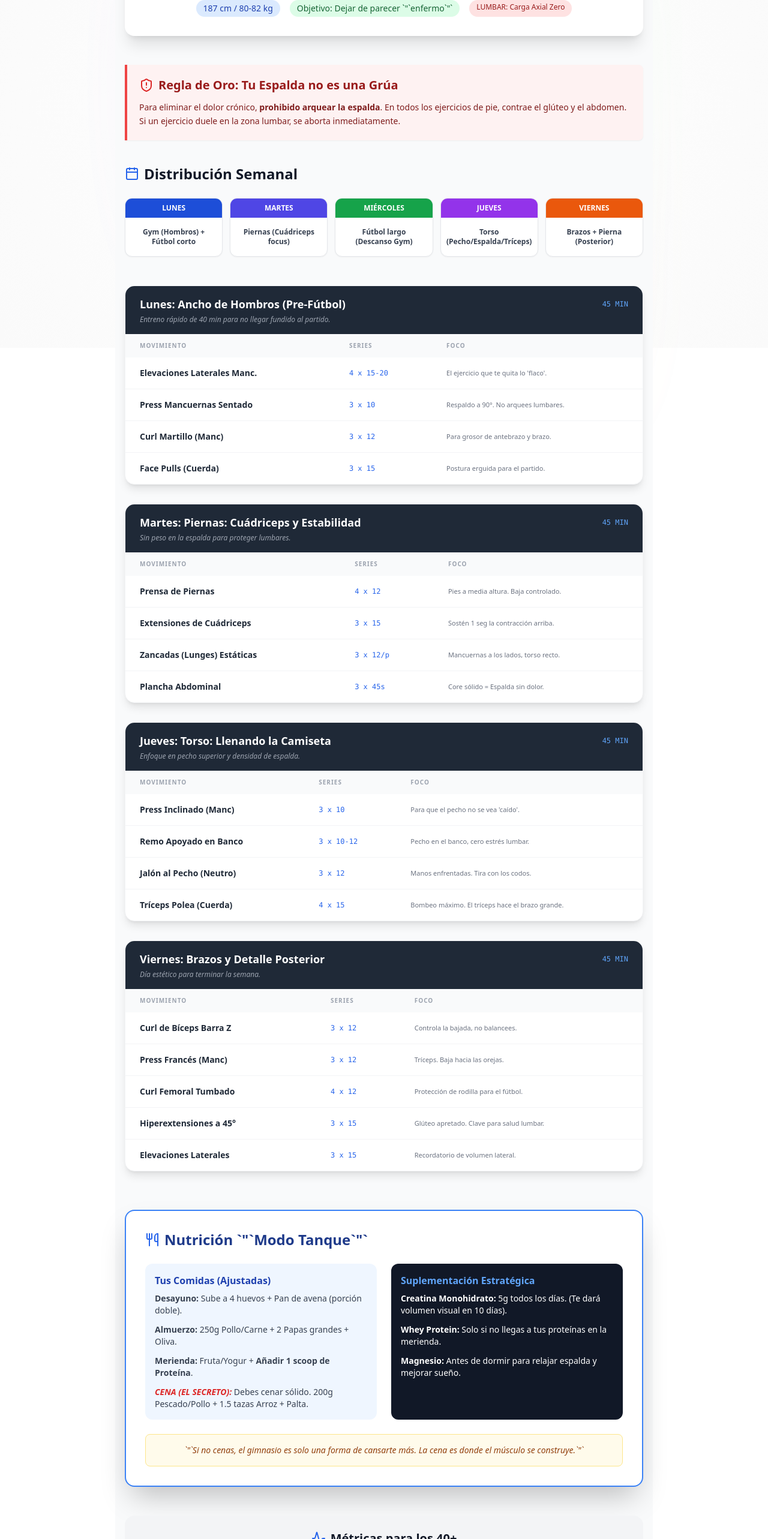
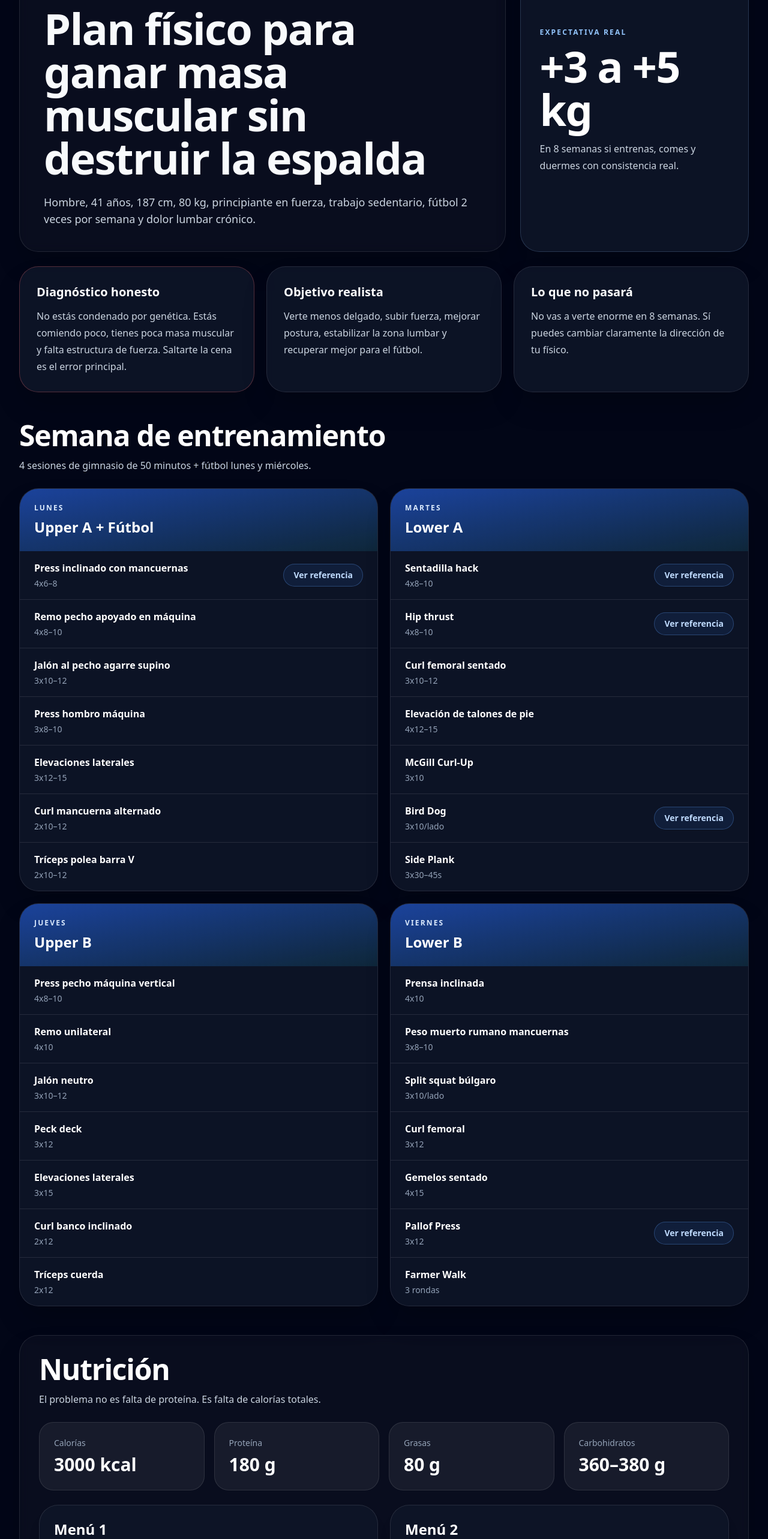
Before and after one commit to pabloBritoJal/industry4.0, a Next.js app: page /fitSection in a window 1280 px wide. Shown: the part 220-2786 px from the top of the page at 60% size. Built offline with nearby package versions, Linux system fonts and the light colour scheme.

Commit message:
Update page.tsx
Fit page

```diff
--- a/app/fitSection/page.tsx
+++ b/app/fitSection/page.tsx
@@ -1,359 +1,315 @@
-"use client";
-import React from "react";
-import {
-  Dumbbell,
-  Activity,
-  ShieldAlert,
-  Zap,
-  Calendar,
-  Utensils,
-} from "lucide-react";
+"use client"
+// app/training-plan/page.tsx
 
-export default function AntiFlacoProgram() {
+const workouts = [
+  {
+    day: "Lunes",
+    title: "Upper A + Fútbol",
+    exercises: [
+      ["Press inclinado con mancuernas", "4x6–8", "https://weighttraining.guide/exercises/incline-dumbbell-bench-press/"],
+      ["Remo pecho apoyado en máquina", "4x8–10", "#"],
+      ["Jalón al pecho agarre supino", "3x10–12", "#"],
+      ["Press hombro máquina", "3x8–10", "#"],
+      ["Elevaciones laterales", "3x12–15", "#"],
+      ["Curl mancuerna alternado", "2x10–12", "#"],
+      ["Tríceps polea barra V", "2x10–12", "#"],
+    ],
+  },
+  {
+    day: "Martes",
+    title: "Lower A",
+    exercises: [
+      ["Sentadilla hack", "4x8–10", "https://weighttraining.guide/exercises/hack-squat/"],
+      ["Hip thrust", "4x8–10", "https://weighttraining.guide/exercises/hip-thrust/"],
+      ["Curl femoral sentado", "3x10–12", "#"],
+      ["Elevación de talones de pie", "4x12–15", "#"],
+      ["McGill Curl-Up", "3x10", "#"],
+      ["Bird Dog", "3x10/lado", "https://getfitcraft.com/exercises/bird-dogs"],
+      ["Side Plank", "3x30–45s", "#"],
+    ],
+  },
+  {
+    day: "Jueves",
+    title: "Upper B",
+    exercises: [
+      ["Press pecho máquina vertical", "4x8–10", "#"],
+      ["Remo unilateral", "4x10", "#"],
+      ["Jalón neutro", "3x10–12", "#"],
+      ["Peck deck", "3x12", "#"],
+      ["Elevaciones laterales", "3x15", "#"],
+      ["Curl banco inclinado", "2x12", "#"],
+      ["Tríceps cuerda", "2x12", "#"],
+    ],
+  },
+  {
+    day: "Viernes",
+    title: "Lower B",
+    exercises: [
+      ["Prensa inclinada", "4x10", "#"],
+      ["Peso muerto rumano mancuernas", "3x8–10", "#"],
+      ["Split squat búlgaro", "3x10/lado", "#"],
+      ["Curl femoral", "3x12", "#"],
+      ["Gemelos sentado", "4x15", "#"],
+      ["Pallof Press", "3x12", "https://www.puregym.com/exercises/abs/pallof-press/"],
+      ["Farmer Walk", "3 rondas", "#"],
+    ],
+  },
+];
+
+const metrics = [
+  "Peso corporal 3 veces por semana al despertar",
+  "Promedio semanal objetivo: +0.3 a +0.5 kg",
+  "Fotos cada 2 semanas: frente, perfil y espalda",
+  "Registro de cargas: peso, repeticiones y ejercicio",
+  "Dolor lumbar escala 1–10",
+  "Energía en fútbol y recuperación",
+];
+
+const macros = [
+  ["Calorías", "3000 kcal"],
+  ["Proteína", "180 g"],
+  ["Grasas", "80 g"],
+  ["Carbohidratos", "360–380 g"],
+];
+
+export default function TrainingPlanPage() {
   return (
-    <main className="px-4 py-8 max-w-4xl mx-auto bg-gray-50 min-h-screen text-gray-900 font-sans">
-      {/* HEADER - PERFIL REFINADO */}
-      <section className="text-center mb-12 bg-white p-8 rounded-2xl shadow-xl border-t-4 border-blue-600">
-        <h1 className="text-4xl font-extrabold text-gray-900 mb-4 tracking-tight">
-          Protocolo de Volumen{" "}
-          <span className="text-blue-600">Ecto-Power 40+</span>
+    <main className="min-h-screen bg-slate-950 text-slate-50">
+      <div className="absolute inset-0 -z-10 bg-[radial-gradient(circle_at_top_left,rgba(37,99,235,0.35),transparent_34rem),linear-gradient(135deg,#020617_0%,#0f172a_48%,#111827_100%)]" />
+
+      <div className="mx-auto max-w-7xl px-4 py-6 sm:px-6 lg:px-8 lg:py-10">
+        <section className="grid gap-6 lg:grid-cols-[1.7fr_0.8fr]">
+          <div className="rounded-[2rem] border border-white/10 bg-white/[0.03] p-6 shadow-2xl backdrop-blur md:p-10">
+            <span className="mb-5 inline-flex rounded-full border border-blue-400/30 bg-blue-500/10 px-4 py-2 text-xs font-bold uppercase tracking-[0.18em] text-blue-200">
+              Plan 8 semanas · Hipertrofia + fútbol + lumbar
+            </span>
+
+            <h1 className="max-w-5xl text-4xl font-black leading-[0.95] tracking-tight sm:text-5xl lg:text-7xl">
+              Plan físico para ganar masa muscular sin destruir la espalda
             </h1>
-        <div className="flex flex-wrap justify-center gap-4 text-sm font-medium text-gray-600">
-          <span className="bg-blue-100 text-blue-800 px-3 py-1 rounded-full">
-            187 cm / 80-82 kg
-          </span>
-          <span className="bg-green-100 text-green-800 px-3 py-1 rounded-full">
-            Objetivo: Dejar de parecer `&quot;`enfermo`&quot;`
-          </span>
-          <span className="bg-red-100 text-red-800 px-3 py-1 rounded-full text-xs">
-            LUMBAR: Carga Axial Zero
-          </span>
+
+            <p className="mt-6 max-w-3xl text-base leading-8 text-slate-300 md:text-lg">
+              Hombre, 41 años, 187 cm, 80 kg, principiante en fuerza, trabajo
+              sedentario, fútbol 2 veces por semana y dolor lumbar crónico.
+            </p>
           </div>
+
+          <aside className="flex rounded-[2rem] border border-blue-300/20 bg-slate-900/80 p-6 shadow-2xl backdrop-blur md:p-8">
+            <div className="my-auto">
+              <p className="text-xs font-bold uppercase tracking-[0.18em] text-blue-300">
+                Expectativa real
+              </p>
+              <p className="mt-3 text-6xl font-black tracking-tight text-white sm:text-7xl">
+                +3 a +5 kg
+              </p>
+              <p className="mt-4 leading-7 text-slate-300">
+                En 8 semanas si entrenas, comes y duermes con consistencia real.
+              </p>
+            </div>
+          </aside>
         </section>
 
-      {/* RESTRICCIONES CRÍTICAS */}
-      <section className="mb-10 bg-red-50 border-l-4 border-red-500 p-5 rounded-r-lg shadow-sm">
-        <div className="flex items-center mb-3">
-          <ShieldAlert className="text-red-600 mr-2" />
-          <h2 className="text-xl font-bold text-red-800">
-            Regla de Oro: Tu Espalda no es una Grúa
-          </h2>
-        </div>
-        <p className="text-red-900 text-sm leading-relaxed">
-          Para eliminar el dolor crónico,{" "}
-          <strong>prohibido arquear la espalda</strong>. En todos los ejercicios
-          de pie, contrae el glúteo y el abdomen. Si un ejercicio duele en la
-          zona lumbar, se aborta inmediatamente.
-        </p>
+        <section className="mt-6 grid gap-5 md:grid-cols-3">
+          <InfoCard
+            variant="danger"
+            title="Diagnóstico honesto"
+            text="No estás condenado por genética. Estás comiendo poco, tienes poca masa muscular y falta estructura de fuerza. Saltarte la cena es el error principal."
+          />
+          <InfoCard
+            title="Objetivo realista"
+            text="Verte menos delgado, subir fuerza, mejorar postura, estabilizar la zona lumbar y recuperar mejor para el fútbol."
+          />
+          <InfoCard
+            title="Lo que no pasará"
+            text="No vas a verte enorme en 8 semanas. Sí puedes cambiar claramente la dirección de tu físico."
+          />
         </section>
 
-      {/* CALENDARIO SEMANAL AJUSTADO */}
-      <section className="mb-12">
-        <h2 className="text-2xl font-bold mb-6 flex items-center">
-          <Calendar className="mr-2 text-blue-600" /> Distribución Semanal
-        </h2>
-        <div className="grid grid-cols-1 md:grid-cols-5 gap-3">
-          {[
-            { d: "Lunes", t: "Gym (Hombros) + Fútbol corto", c: "bg-blue-700" },
-            {
-              d: "Martes",
-              t: "Piernas (Cuádriceps focus)",
-              c: "bg-indigo-600",
-            },
-            {
-              d: "Miércoles",
-              t: "Fútbol largo (Descanso Gym)",
-              c: "bg-green-600",
-            },
-            {
-              d: "Jueves",
-              t: "Torso (Pecho/Espalda/Tríceps)",
-              c: "bg-purple-600",
-            },
-            {
-              d: "Viernes",
-              t: "Brazos + Pierna (Posterior)",
-              c: "bg-orange-600",
-            },
-          ].map((day, i) => (
-            <div
-              key={i}
-              className="bg-white rounded-xl shadow-sm overflow-hidden border border-gray-200"
+        <section className="mt-12">
+          <SectionHeader
+            title="Semana de entrenamiento"
+            description="4 sesiones de gimnasio de 50 minutos + fútbol lunes y miércoles."
+          />
+
+          <div className="mt-6 grid gap-5 lg:grid-cols-2">
+            {workouts.map((workout) => (
+              <article
+                key={workout.day}
+                className="overflow-hidden rounded-[2rem] border border-white/10 bg-slate-900/80 shadow-2xl backdrop-blur"
               >
-              <div
-                className={`${day.c} text-white text-center py-2 text-xs font-bold uppercase`}
+                <div className="bg-gradient-to-br from-blue-600/60 to-cyan-400/10 p-6">
+                  <p className="text-xs font-black uppercase tracking-[0.18em] text-blue-100">
+                    {workout.day}
+                  </p>
+                  <h3 className="mt-2 text-2xl font-black text-white">
+                    {workout.title}
+                  </h3>
+                </div>
+
+                <ul className="divide-y divide-white/10">
+                  {workout.exercises.map(([name, reps, link]) => (
+                    <li
+                      key={name}
+                      className="flex flex-col gap-3 px-6 py-4 sm:flex-row sm:items-center sm:justify-between"
                     >
-                {day.d}
+                      <div>
+                        <p className="font-bold text-white">{name}</p>
+                        <p className="mt-1 text-sm text-slate-400">{reps}</p>
                       </div>
-              <div className="p-4 text-center text-xs font-semibold text-gray-700 min-h-[60px] flex items-center justify-center">
-                {day.t}
-              </div>
-            </div>
+
+                      {link !== "#" && (
+                        <a
+                          href={link}
+                          target="_blank"
+                          rel="noreferrer"
+                          className="w-fit rounded-full border border-blue-400/30 bg-blue-500/10 px-4 py-2 text-sm font-bold text-blue-200 transition hover:border-blue-300/60 hover:bg-blue-500/20"
+                        >
+                          Ver referencia
+                        </a>
+                      )}
+                    </li>
+                  ))}
+                </ul>
+              </article>
             ))}
           </div>
         </section>
 
-      {/* BLOQUES DE ENTRENAMIENTO */}
-      <div className="space-y-8">
-        <RoutineBlock
-          day="Lunes"
-          title="Ancho de Hombros (Pre-Fútbol)"
-          notes="Entreno rápido de 40 min para no llegar fundido al partido."
-          exercises={[
-            {
-              name: "Elevaciones Laterales Manc.",
-              sets: "4 x 15-20",
-              notes: "El ejercicio que te quita lo 'flaco'.",
-            },
-            {
-              name: "Press Mancuernas Sentado",
-              sets: "3 x 10",
-              notes: "Respaldo a 90°. No arquees lumbares.",
-            },
-            {
-              name: "Curl Martillo (Manc)",
-              sets: "3 x 12",
-              notes: "Para grosor de antebrazo y brazo.",
-            },
-            {
-              name: "Face Pulls (Cuerda)",
-              sets: "3 x 15",
-              notes: "Postura erguida para el partido.",
-            },
+        <section className="mt-12 rounded-[2rem] border border-white/10 bg-white/[0.03] p-5 shadow-2xl backdrop-blur md:p-8">
+          <SectionHeader
+            title="Nutrición"
+            description="El problema no es falta de proteína. Es falta de calorías totales."
+          />
+
+          <div className="mt-6 grid gap-4 sm:grid-cols-2 lg:grid-cols-4">
+            {macros.map(([label, value]) => (
+              <div
+                key={label}
+                className="rounded-3xl border border-white/10 bg-white/[0.06] p-6"
+              >
+                <p className="text-sm text-slate-400">{label}</p>
+                <p className="mt-2 text-3xl font-black text-white">{value}</p>
+              </div>
+            ))}
+          </div>
+
+          <div className="mt-6 grid gap-5 lg:grid-cols-2">
+            <MenuCard
+              title="Menú 1"
+              items={[
+                "4 huevos, avena, banana, tostadas y café con leche.",
+                "Pollo, arroz, verduras y aceite de oliva.",
+                "Yogurt griego, granola, fruta y nueces.",
+                "Carne o pollo, papa/arroz, palta y verduras.",
+                "Antes de dormir: leche o yogurt con fruta.",
               ]}
             />
 
-        <RoutineBlock
-          day="Martes"
-          title="Piernas: Cuádriceps y Estabilidad"
-          notes="Sin peso en la espalda para proteger lumbares."
-          exercises={[
-            {
-              name: "Prensa de Piernas",
-              sets: "4 x 12",
-              notes: "Pies a media altura. Baja controlado.",
-            },
-            {
-              name: "Extensiones de Cuádriceps",
-              sets: "3 x 15",
-              notes: "Sostén 1 seg la contracción arriba.",
-            },
-            {
-              name: "Zancadas (Lunges) Estáticas",
-              sets: "3 x 12/p",
-              notes: "Mancuernas a los lados, torso recto.",
-            },
-            {
-              name: "Plancha Abdominal",
-              sets: "3 x 45s",
-              notes: "Core sólido = Espalda sin dolor.",
-            },
-          ]}
-        />
-
-        <RoutineBlock
-          day="Jueves"
-          title="Torso: Llenando la Camiseta"
-          notes="Enfoque en pecho superior y densidad de espalda."
-          exercises={[
-            {
-              name: "Press Inclinado (Manc)",
-              sets: "3 x 10",
-              notes: "Para que el pecho no se vea 'caído'.",
-            },
-            {
-              name: "Remo Apoyado en Banco",
-              sets: "3 x 10-12",
-              notes: "Pecho en el banco, cero estrés lumbar.",
-            },
-            {
-              name: "Jalón al Pecho (Neutro)",
-              sets: "3 x 12",
-              notes: "Manos enfrentadas. Tira con los codos.",
-            },
-            {
-              name: "Tríceps Polea (Cuerda)",
-              sets: "4 x 15",
-              notes: "Bombeo máximo. El tríceps hace el brazo grande.",
-            },
-          ]}
-        />
-
-        <RoutineBlock
-          day="Viernes"
-          title="Brazos y Detalle Posterior"
-          notes="Día estético para terminar la semana."
-          exercises={[
-            {
-              name: "Curl de Bíceps Barra Z",
-              sets: "3 x 12",
-              notes: "Controla la bajada, no balancees.",
-            },
-            {
-              name: "Press Francés (Manc)",
-              sets: "3 x 12",
-              notes: "Tríceps. Baja hacia las orejas.",
-            },
-            {
-              name: "Curl Femoral Tumbado",
-              sets: "4 x 12",
-              notes: "Protección de rodilla para el fútbol.",
-            },
-            {
-              name: "Hiperextensiones a 45°",
-              sets: "3 x 15",
-              notes: "Glúteo apretado. Clave para salud lumbar.",
-            },
-            {
-              name: "Elevaciones Laterales",
-              sets: "3 x 15",
-              notes: "Recordatorio de volumen lateral.",
-            },
+            <MenuCard
+              title="Menú 2"
+              items={[
+                "Omelette, pan integral, queso y fruta.",
+                "Pasta con carne magra y parmesano.",
+                "Batido de leche, avena, banana y mantequilla de maní.",
+                "Arroz, pollo y verduras salteadas.",
+                "Snack nocturno: yogurt griego, miel y nueces.",
               ]}
             />
           </div>
-
-      {/* PROTOCOLO DE NUTRICIÓN ADAPTADO */}
-      <section className="mt-16 bg-white p-8 rounded-2xl shadow-2xl border-2 border-blue-500">
-        <h2 className="text-2xl font-bold mb-6 flex items-center text-blue-900">
-          <Utensils className="mr-2 text-blue-600" /> Nutrición `&quot;`Modo
-          Tanque`&quot;`
-        </h2>
-        <div className="space-y-6">
-          <div className="grid md:grid-cols-2 gap-6">
-            <div className="bg-blue-50 p-4 rounded-xl">
-              <h3 className="font-bold text-blue-800 mb-2">
-                Tus Comidas (Ajustadas)
-              </h3>
-              <ul className="text-sm space-y-3 text-gray-700">
-                <li>
-                  <strong>Desayuno:</strong> Sube a 4 huevos + Pan de avena
-                  (porción doble).
-                </li>
-                <li>
-                  <strong>Almuerzo:</strong> 250g Pollo/Carne + 2 Papas grandes
-                  + Oliva.
-                </li>
-                <li>
-                  <strong>Merienda:</strong> Fruta/Yogur +{" "}
-                  <strong>Añadir 1 scoop de Proteína</strong>.
-                </li>
-                <li>
-                  <strong className="text-red-600 font-bold italic">
-                    CENA (EL SECRETO):
-                  </strong>{" "}
-                  Debes cenar sólido. 200g Pescado/Pollo + 1.5 tazas Arroz +
-                  Palta.
-                </li>
-              </ul>
-            </div>
-            <div className="bg-gray-900 p-4 rounded-xl text-white">
-              <h3 className="font-bold text-blue-400 mb-2">
-                Suplementación Estratégica
-              </h3>
-              <ul className="text-sm space-y-3">
-                <li>
-                  <strong>Creatina Monohidrato:</strong> 5g todos los días. (Te
-                  dará volumen visual en 10 días).
-                </li>
-                <li>
-                  <strong>Whey Protein:</strong> Solo si no llegas a tus
-                  proteínas en la merienda.
-                </li>
-                <li>
-                  <strong>Magnesio:</strong> Antes de dormir para relajar
-                  espalda y mejorar sueño.
-                </li>
-              </ul>
-            </div>
-          </div>
-          <div className="text-center p-4 bg-amber-50 rounded-lg border border-amber-200">
-            <p className="text-amber-800 text-sm font-medium italic">
-              `&quot;`Si no cenas, el gimnasio es solo una forma de cansarte
-              más. La cena es donde el músculo se construye.`&quot;`
-            </p>
-          </div>
-        </div>
         </section>
 
-      {/* METRICAS DE PROGRESO */}
-      <section className="mt-12 bg-gray-100 p-6 rounded-2xl text-center">
-        <h2 className="text-xl font-bold mb-4 flex justify-center items-center">
-          <Activity className="mr-2 text-blue-600" /> Métricas para los 40+
-        </h2>
-        <div className="grid grid-cols-2 md:grid-cols-4 gap-4 text-xs font-bold text-gray-600 uppercase tracking-tighter">
-          <div className="p-3 bg-white rounded-lg shadow-sm">
-            Brazo: +0.5cm/mes
+        <section className="mt-12 grid gap-5 lg:grid-cols-2">
+          <article className="rounded-[2rem] border border-white/10 bg-slate-900/80 p-6 shadow-2xl backdrop-blur md:p-8">
+            <h2 className="text-3xl font-black tracking-tight">Métricas semanales</h2>
+            <ul className="mt-6 space-y-4">
+              {metrics.map((item) => (
+                <li key={item} className="flex gap-3 border-b border-white/10 pb-4 text-slate-300">
+                  <span className="mt-1 flex h-6 w-6 shrink-0 items-center justify-center rounded-full bg-emerald-500 text-sm font-black text-emerald-950">
+                    ✓
+                  </span>
+                  <span>{item}</span>
+                </li>
+              ))}
+            </ul>
+          </article>
+
+          <article className="rounded-[2rem] border border-emerald-400/20 bg-emerald-950/30 p-6 shadow-2xl backdrop-blur md:p-8">
+            <h2 className="text-3xl font-black tracking-tight">Empieza hoy</h2>
+
+            <ol className="mt-6 space-y-4">
+              {[
+                "Cena completa hoy: proteína + carbohidrato + grasa.",
+                "Compra creatina, avena, arroz, huevos, pollo, yogurt, fruta y nueces.",
+                "Mañana pésate al despertar.",
+                "Registra cargas desde la primera sesión.",
+                "Duerme mínimo 7 horas.",
+              ].map((item, index) => (
+                <li key={item} className="flex gap-3 border-b border-white/10 pb-4 text-slate-200">
+                  <span className="mt-1 flex h-7 w-7 shrink-0 items-center justify-center rounded-full bg-emerald-400 text-sm font-black text-emerald-950">
+                    {index + 1}
+                  </span>
+                  <span>{item}</span>
+                </li>
+              ))}
+            </ol>
+          </article>
+        </section>
       </div>
-          <div className="p-3 bg-white rounded-lg shadow-sm">
-            Dolor Lumbar: 0/10
-          </div>
-          <div className="p-3 bg-white rounded-lg shadow-sm">
-            Fútbol: +Energía
-          </div>
-          <div className="p-3 bg-white rounded-lg shadow-sm">
-            Sueño: 7.5h min
-          </div>
-        </div>
-      </section>
-
-      <footer className="text-center text-gray-400 text-xs mt-12 pb-8 italic">
-        Plan de contingencia para 1.87m. Enfocado en salud articular y expansión
-        visual.
-      </footer>
     </main>
   );
 }
 
-/* --- COMPONENTE REUTILIZABLE PARA RUTINAS --- */
-function RoutineBlock({
-  day,
+function SectionHeader({
   title,
-  exercises,
-  notes,
+  description,
 }: {
-  day: string;
   title: string;
-  notes: string;
-  exercises: { name: string; sets: string; notes: string }[];
+  description: string;
 }) {
   return (
-    <section className="bg-white rounded-2xl shadow-lg overflow-hidden border border-gray-100">
-      <div className="bg-gray-800 px-6 py-4">
-        <div className="flex justify-between items-center">
-          <h2 className="text-white font-bold text-lg">
-            {day}: {title}
+    <div>
+      <h2 className="text-3xl font-black tracking-tight text-white sm:text-4xl lg:text-5xl">
+        {title}
       </h2>
-          <span className="text-blue-400 text-xs font-mono">45 MIN</span>
+      <p className="mt-3 max-w-3xl leading-7 text-slate-300">{description}</p>
     </div>
-        <p className="text-gray-400 text-xs mt-1 italic">{notes}</p>
-      </div>
-      <div className="overflow-x-auto">
-        <table className="w-full text-left">
-          <thead>
-            <tr className="bg-gray-50 text-gray-400 text-[10px] uppercase tracking-widest">
-              <th className="px-6 py-3">Movimiento</th>
-              <th className="px-6 py-3">Series</th>
-              <th className="px-6 py-3">Foco</th>
-            </tr>
-          </thead>
-          <tbody className="divide-y divide-gray-100">
-            {exercises.map((ex, idx) => (
-              <tr key={idx} className="hover:bg-blue-50/30 transition-colors">
-                <td className="px-6 py-4 font-bold text-gray-800 text-sm">
-                  {ex.name}
-                </td>
-                <td className="px-6 py-4 text-blue-600 font-mono text-xs">
-                  {ex.sets}
-                </td>
-                <td className="px-6 py-4 text-gray-500 text-[11px] leading-tight">
-                  {ex.notes}
-                </td>
-              </tr>
-            ))}
-          </tbody>
-        </table>
-      </div>
-    </section>
   );
 }
+
+function InfoCard({
+  title,
+  text,
+  variant,
+}: {
+  title: string;
+  text: string;
+  variant?: "danger";
+}) {
+  return (
+    <article
+      className={[
+        "rounded-[2rem] border bg-slate-900/80 p-6 shadow-2xl backdrop-blur md:p-7",
+        variant === "danger" ? "border-red-400/30" : "border-white/10",
+      ].join(" ")}
+    >
+      <h2 className="text-xl font-black text-white">{title}</h2>
+      <p className="mt-3 leading-7 text-slate-300">{text}</p>
+    </article>
+  );
+}
+
+function MenuCard({ title, items }: { title: string; items: string[] }) {
+  return (
+    <article className="rounded-[2rem] border border-white/10 bg-slate-900/80 p-6 shadow-xl">
+      <h3 className="text-2xl font-black text-white">{title}</h3>
+
+      <ul className="mt-5 space-y-3">
+        {items.map((item) => (
+          <li key={item} className="rounded-2xl bg-white/[0.04] px-4 py-3 text-slate-300">
+            {item}
+          </li>
+        ))}
+      </ul>
+    </article>
+  );
+}
```
Lines whose indentation alone changed are shown as unchanged.
